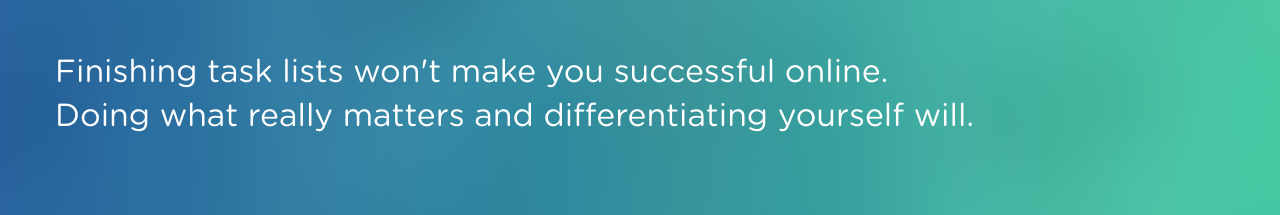
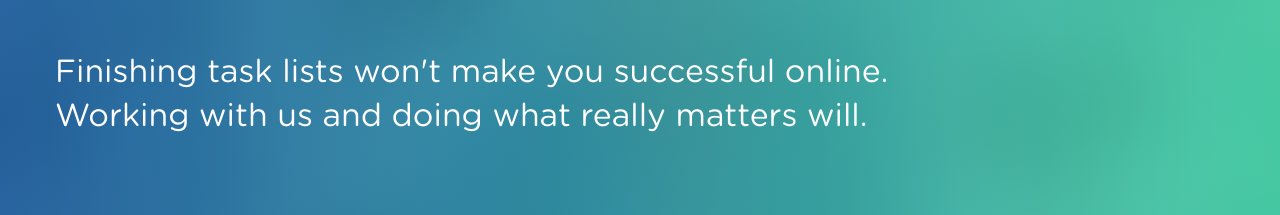
Before and after one commit to chitrabiswas/hind, a plain HTML site: page index.html in a window 1280 px wide. Shown: the part 110-325 px from the top of the page. Drawn offline with Linux system fonts and the light colour scheme; files whose address does not match are found by name.

Commit message:
Changed the tagline
Added more punch to it.

```diff
--- a/index.html
+++ b/index.html
@@ -100,7 +100,7 @@
 							<div class="col-sm-12">
 								<h1 class="text-white">
 									Finishing task lists won't make you successful online.<br>
-                  Doing what really matters and differentiating yourself will.
+                  Working with us and doing what really matters will.
 								</h1>
 							</div>
 						</div><!--end of row-->
```
